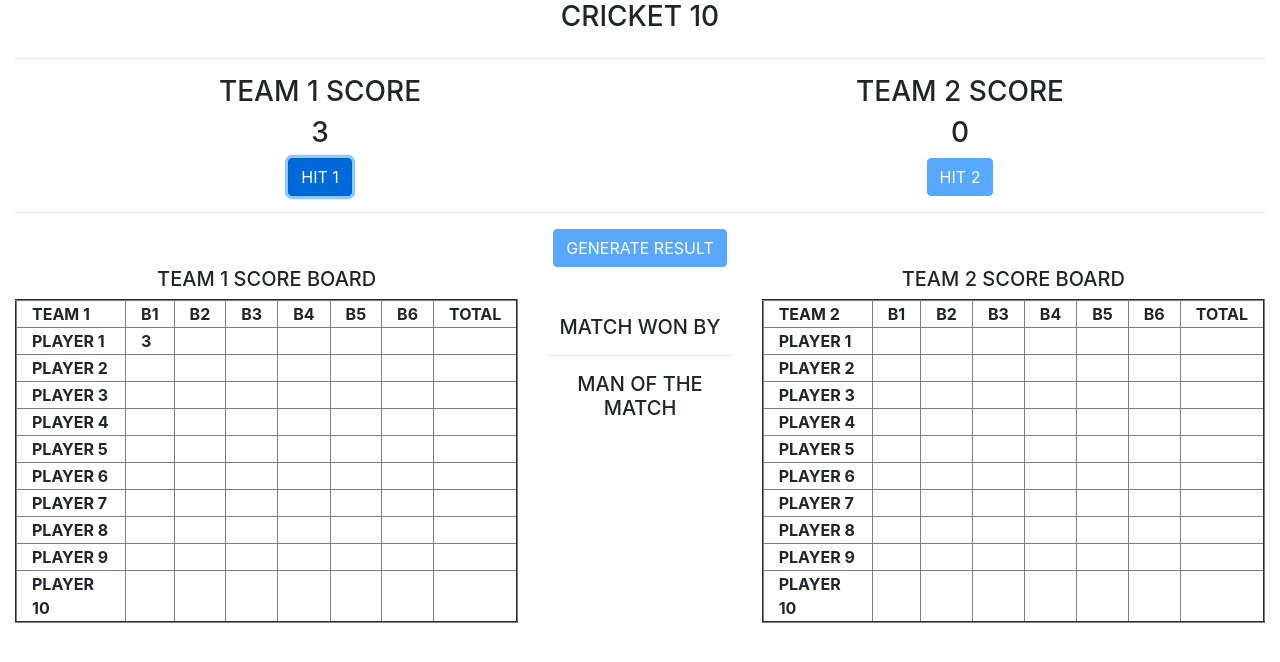
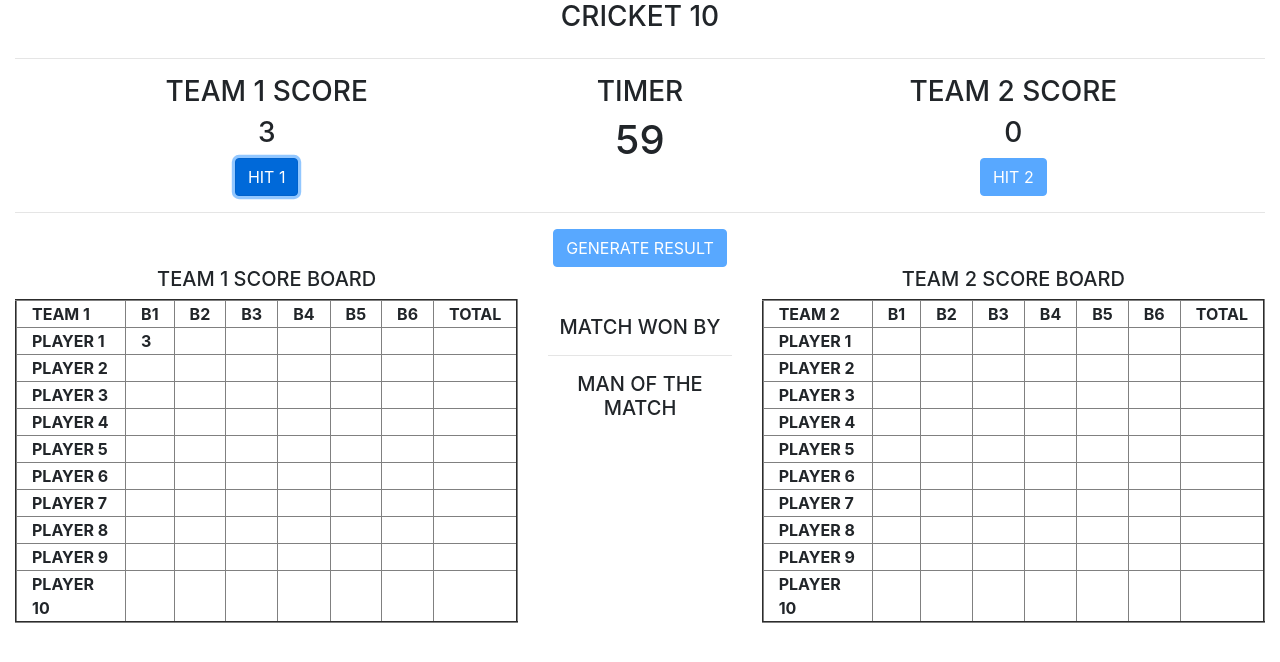
Before and after one commit to VigneshSE1/Cricket10, a plain HTML site: page index.html in a window 1280 px wide. Both pictures are taken after a click on the button "HIT 1". Drawn offline with nearby package versions, Linux system fonts and the light colour scheme.

Commit message:
added timer & bug fix

```diff
--- a/index.html
+++ b/index.html
@@ -30,17 +30,22 @@
     </div>
     <hr />
     <div class="row">
-      <div class="col-lg-6" style="text-align:center;">
+      <div class="col-lg-5" style="text-align:center;">
         <h3>TEAM 1 SCORE</h3>
         <h3 id="team1highscore" class="d-flex justify-content-center">0</h3>
-        <button id="bat1" class="btn btn-primary" onclick="batbyTeam1()">
+        <button id="bat1" class="btn btn-primary" onclick="batbyTeam1(); timer(60);">
           HIT 1
         </button>
       </div>
-      <div class="col-lg-6" style="text-align:center;">
+      <div class="col-lg-2" style="text-align: center;">
+
+        <h3>TIMER</h3>
+        <h1 id="timer">60</h1>
+      </div>
+      <div class="col-lg-5" style="text-align:center;">
         <h3>TEAM 2 SCORE</h3>
         <h3 id="team2highscore">0</h3>
-        <button id="bat2" class="btn btn-primary" onclick="batbyTeam2()">
+        <button id="bat2" class="btn btn-primary" onclick="batbyTeam2();timer(60);">
           HIT 2
         </button>
       </div>
--- a/index.js
+++ b/index.js
@@ -92,6 +92,8 @@ function batbyTeam1() {
 }
 
 function batbyTeam2() {
+
+    count++;
 
     if (current_player_team2 < 10) {
 
@@ -270,3 +272,43 @@ function generateResult() {
 
 
 }
+/////////////////////////////////////////////////////////////////////////////////////////////////////////////////
+//timer///
+
+var count = 1;
+
+function timer(x) {
+    if (count == 1) {
+        count++;
+        var interval = setInterval(myfunction, 1000);
+    }
+    if (count == 3) {
+
+        count++;
+        var interval2 = setInterval(myfunction2, 1000);
+    }
+
+    function myfunction() {
+        document.getElementById("timer").innerHTML = x--;
+
+        if (x == 0 || ind_player_score_team1[9].includes(0) || ind_player_score_team1[9].length == 6) {
+            clearInterval(interval);
+            document.getElementById("bat1").disabled = true;
+            document.getElementById("bat2").disabled = false;
+        }
+
+
+    }
+
+    function myfunction2() {
+        document.getElementById("timer").innerHTML = x--;
+
+        if (x == 0 || ind_player_score_team2[9].includes(0) || ind_player_score_team2[9].length == 6 || (total_score_team1 < total_score_team2)) {
+            clearInterval(interval2);
+            document.getElementById("bat2").disabled = true;
+        }
+
+
+    }
+}
+//////////////////////////////////////////////////////////////////////////////
```
